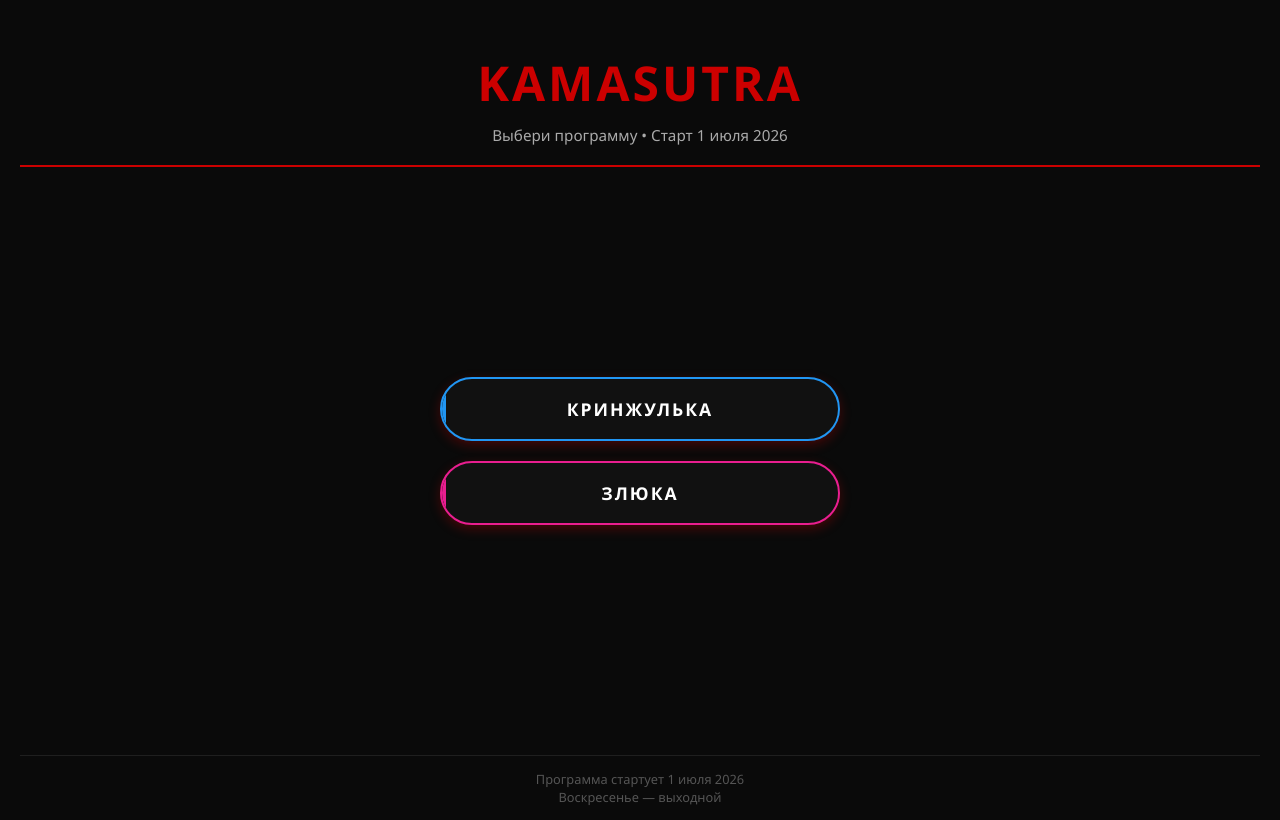
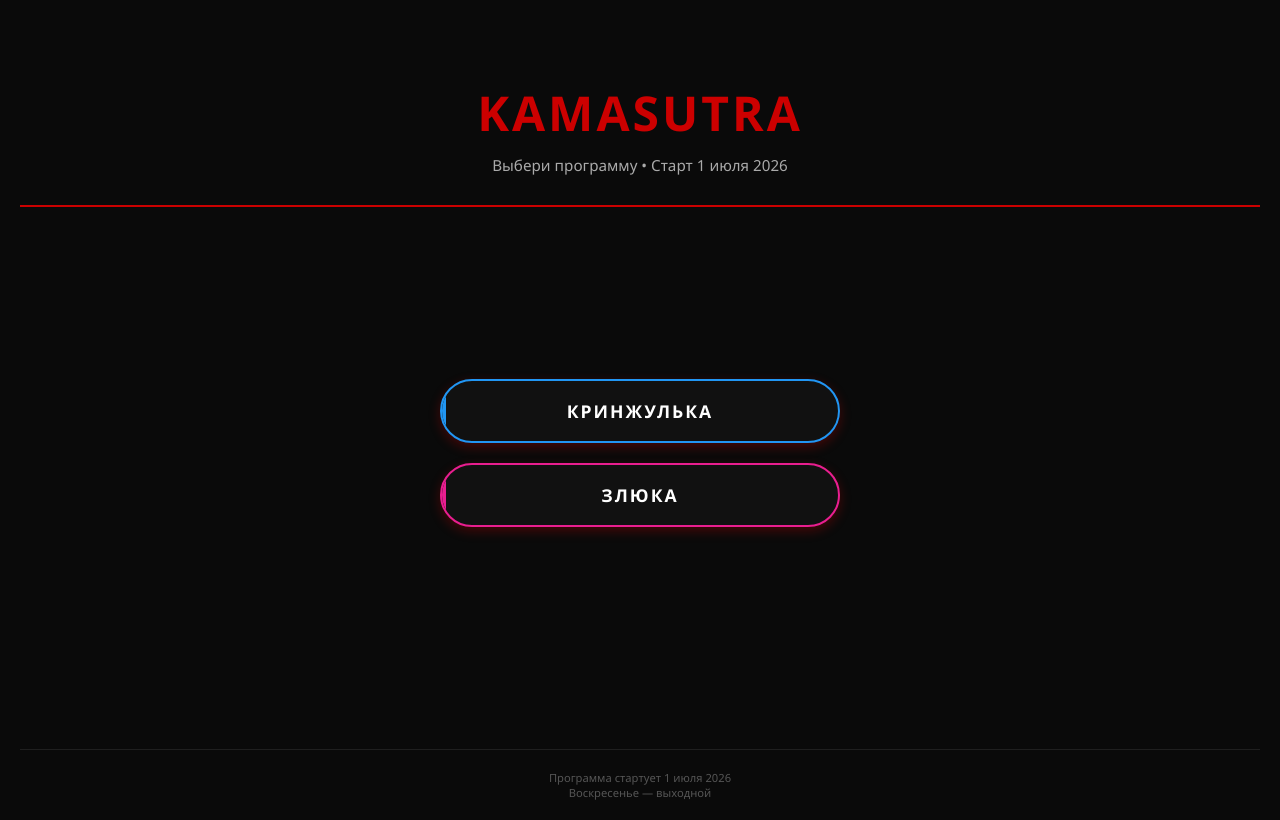
Before and after one commit to x-xxplro/Kamasutra, a plain HTML site: page frontend/index.html in a window 1280 px wide. Drawn offline with Linux system fonts and the light colour scheme.

Commit message:
it's end?

```diff
--- a/frontend/css/index.css
+++ b/frontend/css/index.css
@@ -6,16 +6,17 @@ html, body {
 }
 
 .container {
-  min-height: 100vh;
+  max-width: 1400px;
+  margin: 0 auto;
   display: flex;
   flex-direction: column;
+  min-height: 100vh;
 }
 
 /* Заголовок */
 .header {
   text-align: center;
-  margin-bottom: 30px;
-  padding: 30px 0 20px;
+  padding: 60px 0 30px;
   border-bottom: 2px solid #cc0000;
 }
 
@@ -42,7 +43,7 @@ html, body {
   align-items: center;
   justify-content: center;
   gap: 30px;
-  padding: 20px 0;
+  padding: 0;
 }
 
 .buttons {
@@ -53,7 +54,6 @@ html, body {
   gap: 20px;
 }
 
-/* Кнопка "Кринжулька" */
 .btn-male {
   background: #111;
   border: 2px solid #2196f3;
@@ -92,7 +92,6 @@ html, body {
   transform: scale(0.98);
 }
 
-/* Кнопка "Злюка" */
 .btn-female {
   background: #111;
   border: 2px solid #e91e90;
@@ -131,7 +130,6 @@ html, body {
   transform: scale(0.98);
 }
 
-/* Подсказка */
 .hint {
   font-size: 0.85rem;
   color: #aaa;
@@ -144,14 +142,12 @@ html, body {
   color: #cc0000;
 }
 
-/* Футер */
 .footer {
   text-align: center;
-  padding: 14px 0;
+  padding: 20px 0;
   color: #555;
-  font-size: 0.8rem;
+  font-size: 0.7rem;
   border-top: 1px solid #1f1f1f;
-  margin-top: 0;
 }
 
 @media (max-width: 700px) {
```
